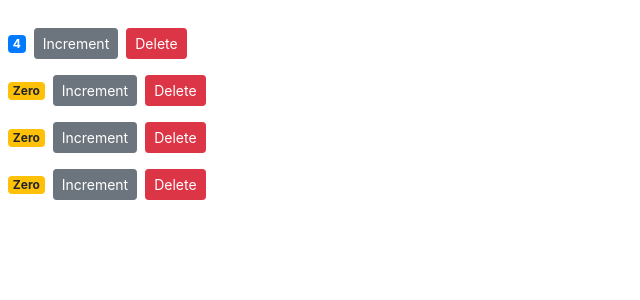
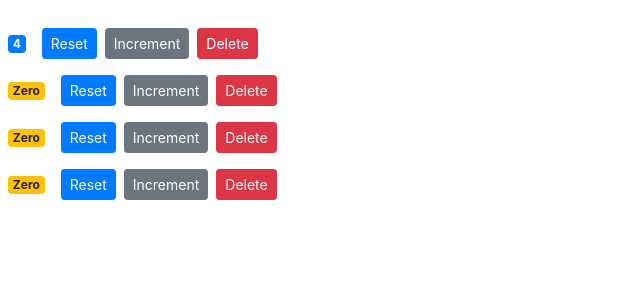
Before and after one commit to InfoTechSole/react-practice, a React (Create React App) app: page / in a window 1280 px wide. Shown: the top 300 px of the page, without its empty margins (0-640 px from the left). Built offline with nearby package versions, Linux system fonts and the light colour scheme.

Commit message:
4-NestedComponents lecture 9  --  Single source of truth

```diff
--- a/src/components/counter.jsx
+++ b/src/components/counter.jsx
@@ -3,11 +3,11 @@ import React, { Component } from "react";
 class Counter extends Component {
   // The component that OWNS a piece of the state, should be the one modifying it.
   state = {
-    count: this.props.value
+    value: this.props.counter.value
   };
 
   handleIncrement = () => {
-    this.setState({ count: this.state.count + 1 });
+    this.setState({ value: this.state.value + 1 });
   };
 
   render() {
@@ -15,6 +15,9 @@ class Counter extends Component {
       <React.Fragment>
         <div>
           <span className={this.getBadgeClasses()}> {this.formatCount()} </span>
+          <button className="btn btn-primary m-2 btn-sm" onClick={this.onClick}>
+            Reset
+          </button>
           <button
             onClick={() => this.handleIncrement()}
             className="btn btn-secondary btn-sm"
@@ -34,15 +37,15 @@ class Counter extends Component {
 
   getBadgeClasses() {
     let classes = "badge m-2 badge-";
-    classes += this.state.count === 0 ? "warning" : "primary";
+    classes += this.state.value === 0 ? "warning" : "primary";
     return classes;
   }
 
   formatCount() {
     // Using 'object destructring' to extract 'state' object properties
-    const { count } = this.state;
+    const { value } = this.state;
 
-    return count === 0 ? "Zero" : count;
+    return value === 0 ? "Zero" : value;
   }
 }
 
--- a/src/components/counters.jsx
+++ b/src/components/counters.jsx
@@ -2,11 +2,7 @@ import React, { Component } from "react";
 import Counter from "./counter";
 
 class Counters extends Component {
-  // Difference between props and state?
-  // Props includes data that we give to Components. PROPS ARE READONLY
-  // Whereas state includes data that is local or private to that component
-  // So other components can not access data directly from state
-
+  // Single source of truth, i.e each component has their own local state
   state = {
     counters: [
       { id: 1, value: 4 },
@@ -22,6 +18,8 @@ class Counters extends Component {
     this.setState({ counters });
   };
 
+  handleReset = () => {};
+
   render() {
     return (
       <div>
@@ -30,8 +28,7 @@ class Counters extends Component {
           <Counter
             onDelete={() => this.handleDelete(counter.id)}
             key={counter.id}
-            id={counter.id}
-            value={counter.value}
+            counter={counter}
           />
         ))}
       </div>
```
